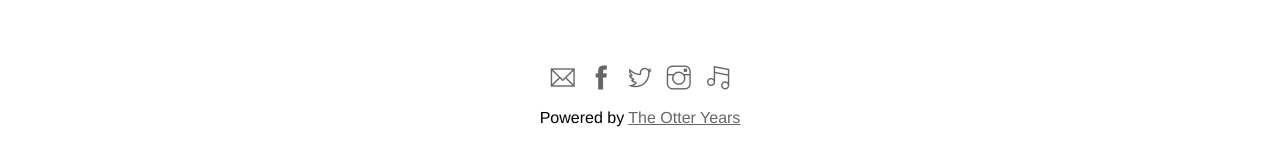
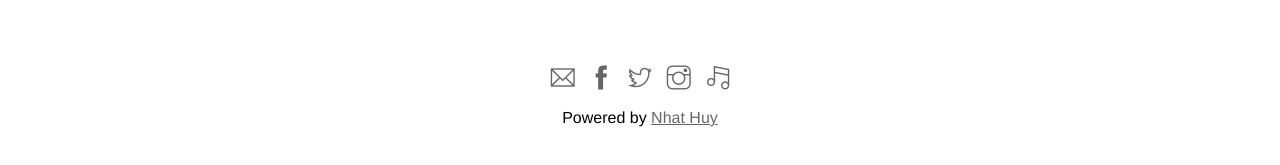
Before and after one commit to bp82125/TTNG-band, a plain HTML site: page index.html in a window 1280 px wide. Shown: the part 4175-4340 px from the top of the page. Drawn offline with Linux system fonts and the light colour scheme.

Commit message:
change footer

```diff
--- a/index.html
+++ b/index.html
@@ -205,7 +205,7 @@
 
             <p class="copyright">
                 Powered by
-                <a href="">The Otter Years</a>
+                <a href="#">Nhat Huy</a>
             </p>
         </div>
     </div>
```
